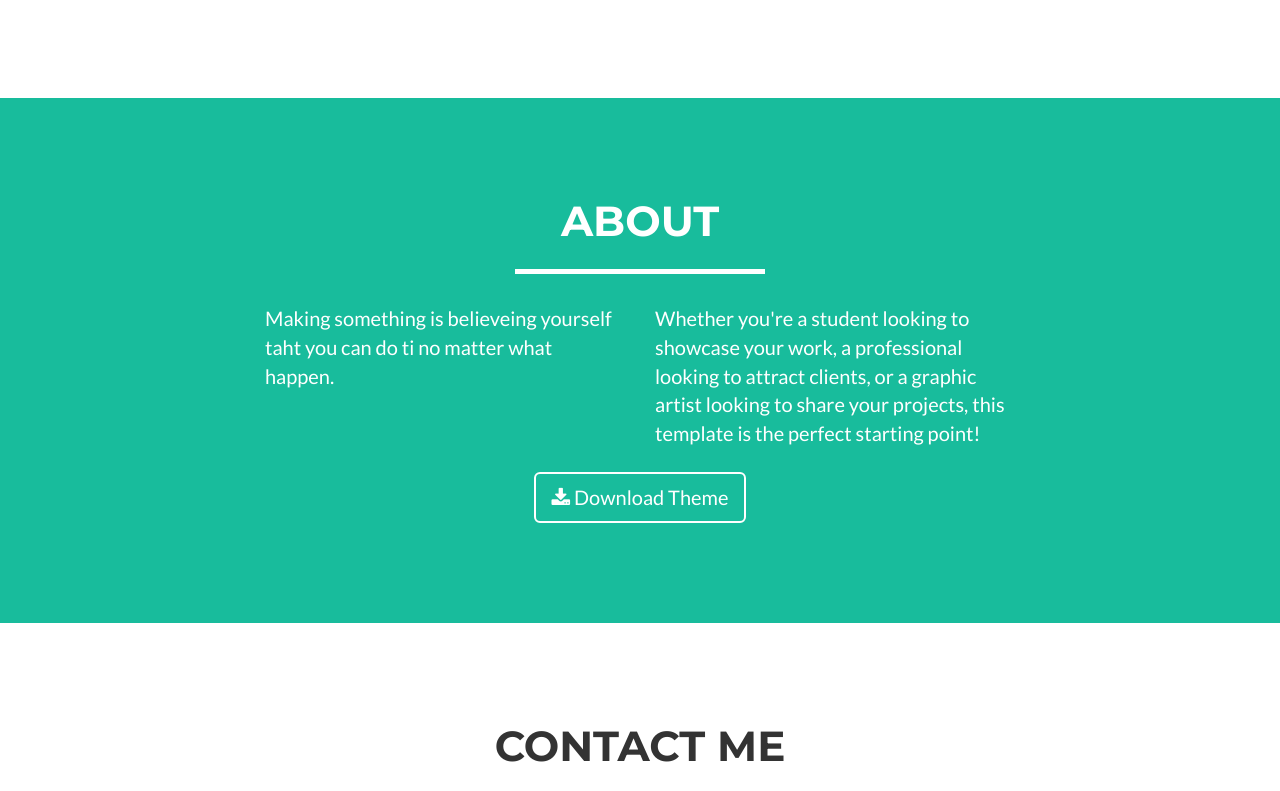
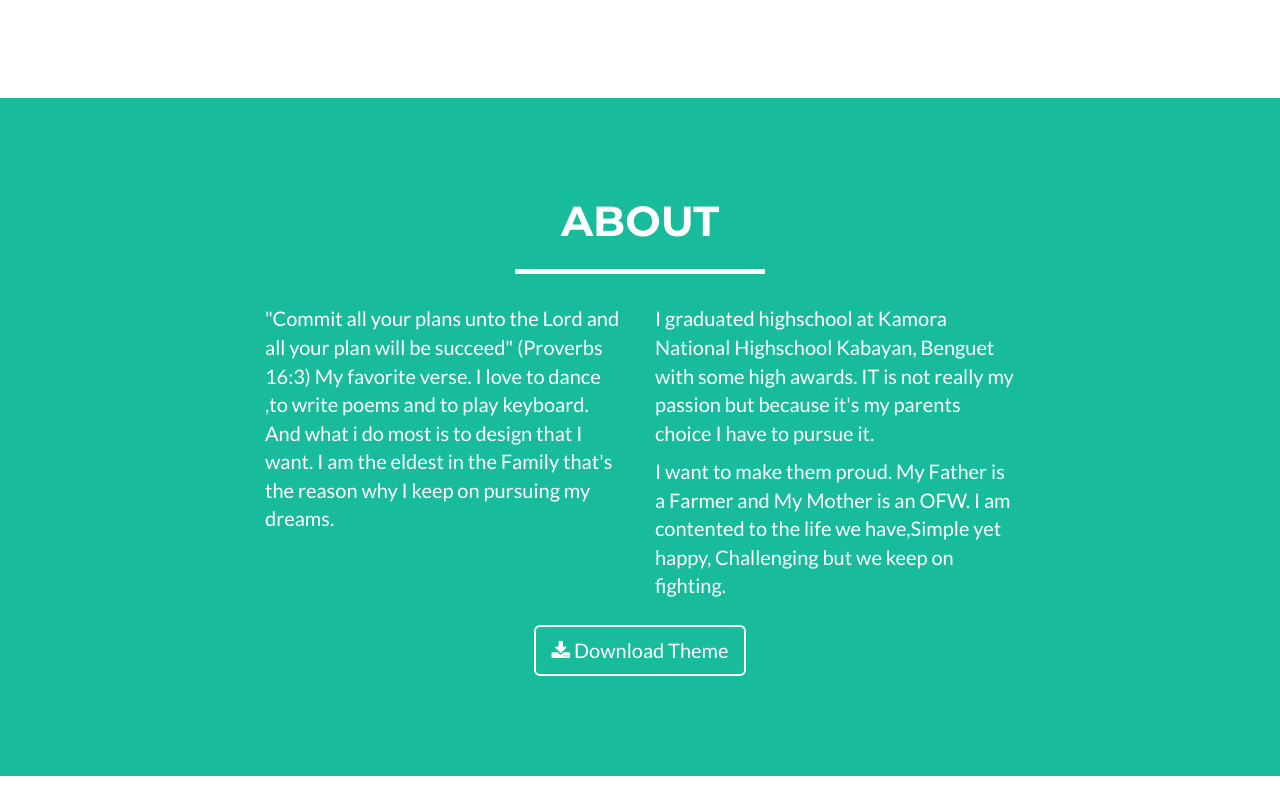
Before and after one commit to laarnimablay/laarnimablay, a website: page index.html in a window 1280 px wide. Shown: the part 1554-2345 px from the top of the page. Drawn offline with nearby package versions, Linux system fonts and the light colour scheme.

Commit message:
Update index.html

```diff
--- a/index.html
+++ b/index.html
@@ -75,7 +75,7 @@
                     <div class="intro-text">
                         <span class="name">Laarni Minos Mablay</span>
                         <hr class="star-light">
-                        <span class="skills"> Everything is Designed by Art , Believe to ake it true </span>
+                        <span class="skills"> Everything is Designed by Art, Dream Believe and make it True </span>
                     </div>
                 </div>
             </div>
@@ -167,10 +167,13 @@
             </div>
             <div class="row">
                 <div class="col-lg-4 col-lg-offset-2">
-                    <p>Making something is believeing yourself taht you can do ti no matter what happen. </p>
+                    <p> "Commit all your plans unto the Lord and all your plan will be succeed" (Proverbs 16:3) My favorite verse. I love to dance ,to write poems and to play keyboard. And what i do most is to design that I want.
+                        I am the eldest in the Family that's the reason why I keep on pursuing my dreams.
+                    </p>
                 </div>
                 <div class="col-lg-4">
-                    <p>Whether you're a student looking to showcase your work, a professional looking to attract clients, or a graphic artist looking to share your projects, this template is the perfect starting point!</p>
+                    <p>I graduated highschool at Kamora National Highschool Kabayan, Benguet with some high awards. IT is not really my passion but because it's my parents choice I have to pursue it.</p>
+                    <p>I want to make them proud. My Father is a Farmer and My Mother is an OFW. I am contented to the life we have,Simple yet happy, Challenging but we keep on fighting.</p>
                 </div>
                 <div class="col-lg-8 col-lg-offset-2 text-center">
                     <a href="#" class="btn btn-lg btn-outline">
```
